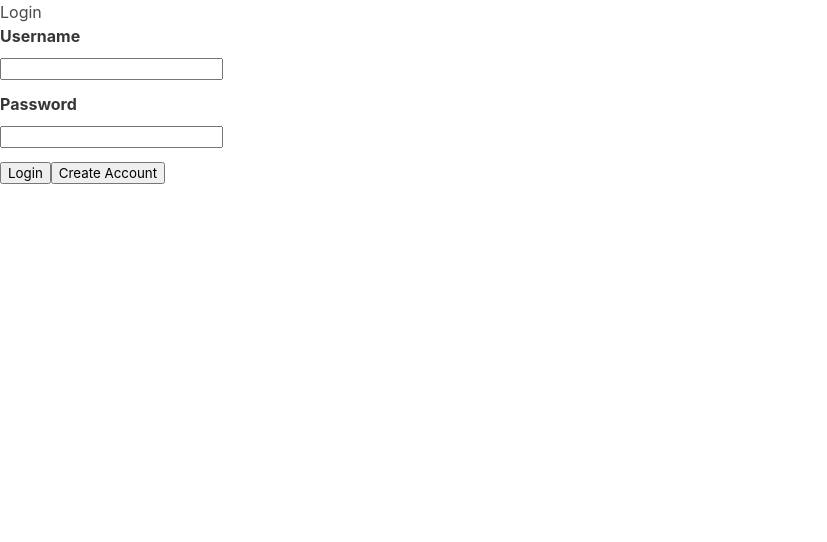
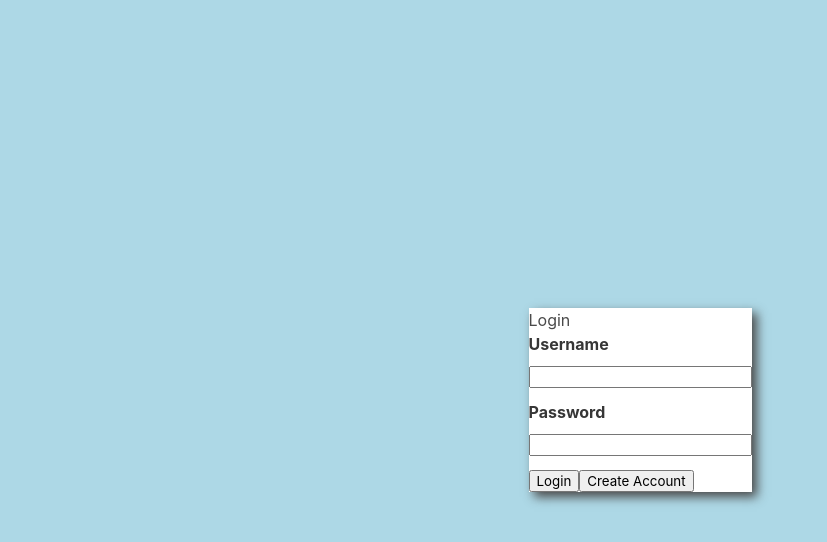
Before and after one commit to jerler1/fist-to-five, a React (Create React App) app: page / in a window 1280 px wide. Shown: the top 542 px of the page, without its empty margins (0-827 px from the left). Built offline with nearby package versions, Linux system fonts and the light colour scheme.

Commit message:
added box shadow

```diff
--- a/src/views/Login/Login.scss
+++ b/src/views/Login/Login.scss
@@ -0,0 +1,14 @@
+@import "../../sass/mixins";
+
+.loginContainer {
+    @include dimensions(100%, 100vh);
+    @include flex(row, center, center);
+    min-height: 100%;
+    background-color: lightblue;
+    .loginWrapper {
+        @include dimensions(auto, auto);
+        @include flex(column, center, center);
+        background-color: white;
+        box-shadow: 5px 5px 10px;
+    }
+}
```
